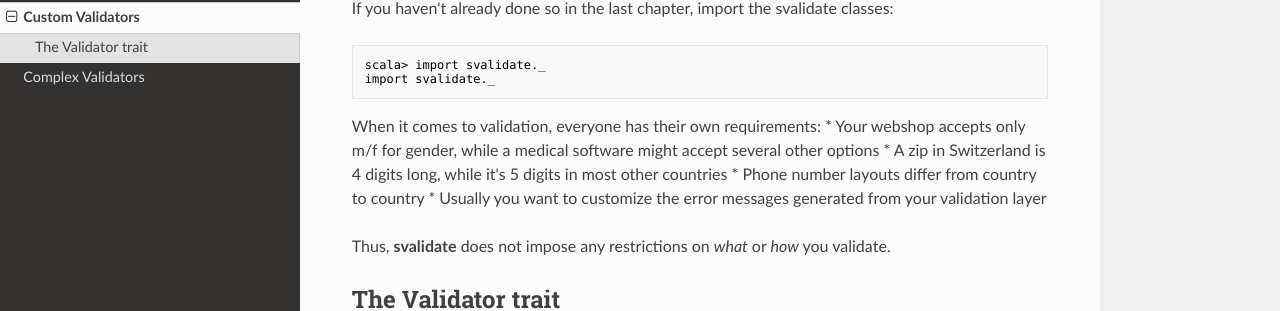
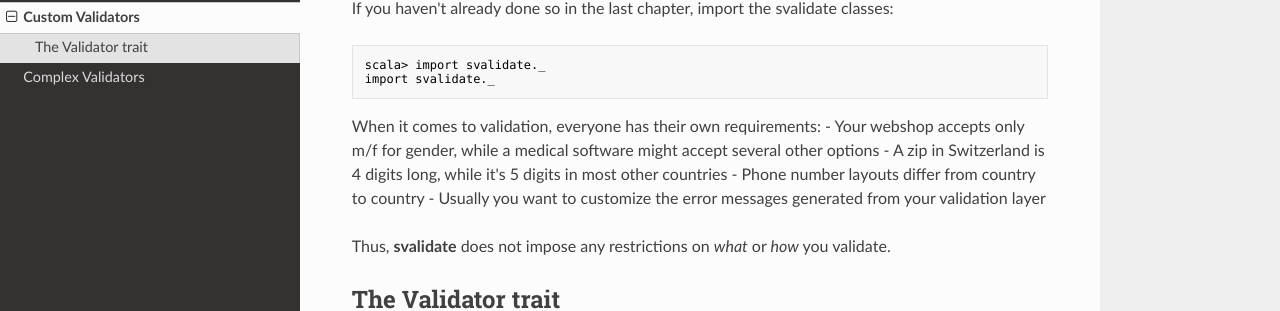
Before and after one commit to timo-schmid/svalidate, an MkDocs documentation site: the page built from docs/03-CUSTOM-VALIDATORS.md, in a window 1280 px wide and 1310 px high. Shown: the part 163-474 px from the top of the window. Built offline with MkDocs 1.6.1, drawn with Linux system fonts in a browser that asks for light colours; nearby versions of some CDN libraries; old or Windows-style settings are respelled for this version of MkDocs.

Commit message:
Update docs

````diff
--- a/docs/03-CUSTOM-VALIDATORS.md
+++ b/docs/03-CUSTOM-VALIDATORS.md
@@ -8,10 +8,10 @@
 ```
 
 When it comes to validation, everyone has their own requirements:
-* Your webshop accepts only m/f for gender, while a medical software might accept several other options
-* A zip in Switzerland is 4 digits long, while it's 5 digits in most other countries
-* Phone number layouts differ from country to country
-* Usually you want to customize the error messages generated from your validation layer
+- Your webshop accepts only m/f for gender, while a medical software might accept several other options
+- A zip in Switzerland is 4 digits long, while it's 5 digits in most other countries
+- Phone number layouts differ from country to country
+- Usually you want to customize the error messages generated from your validation layer
 
 Thus, **svalidate** does not impose any restrictions on *what* or *how* you validate.
 
````
Also changed, not shown: src/main/tut/03-CUSTOM-VALIDATORS.md (+4 -4 lines).
